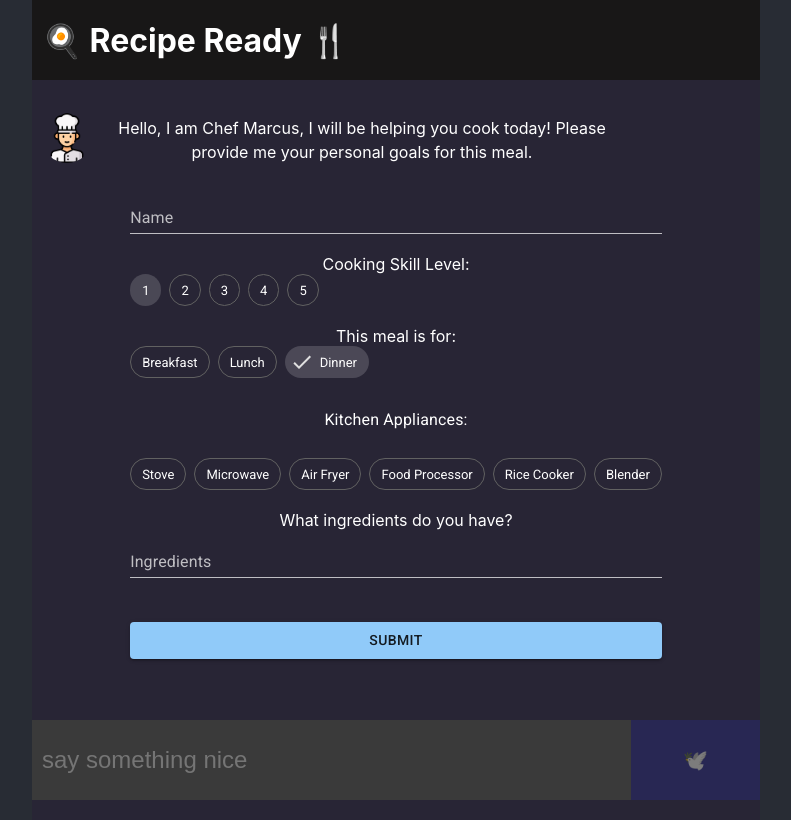
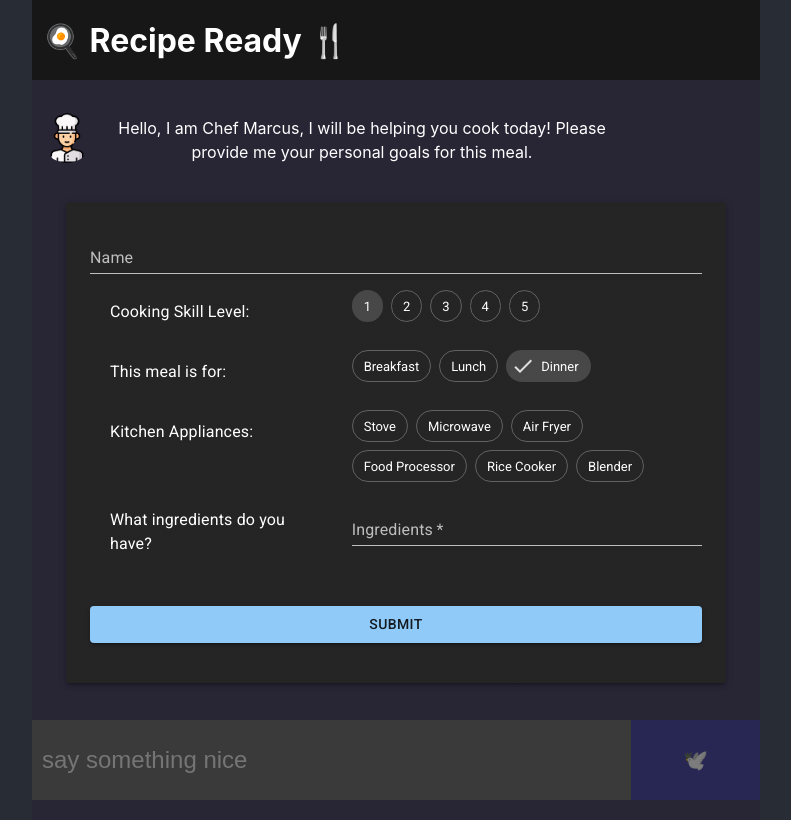
Before and after one commit to Quienten/recipe-ready, a React (Create React App) app in the folder client/: page / in a window 1280 px wide. Shown: the whole page, without its empty margins (244-1035 px from the left). Built offline with nearby package versions, Linux system fonts and the light colour scheme.

Commit message:
New whattocook design

```diff
--- a/client/src/WhatToCookForm.jsx
+++ b/client/src/WhatToCookForm.jsx
@@ -4,7 +4,7 @@ import Chip from "@mui/material/Chip";
 import Stack from "@mui/material/Stack";
 import DoneIcon from '@mui/icons-material/Done';
 import TextField from '@mui/material/TextField';
-import {Box, FormControl, Typography} from "@mui/material";
+import {Box, Container, Grid, Paper, Typography} from "@mui/material";
 
 function WhatToCookForm({addNewMessage}) {
 
@@ -76,6 +76,7 @@ function WhatToCookForm({addNewMessage}) {
     }
 
     function submit(event) {
+        console.log("submitted")
         event.preventDefault()
 
         if(!validateData()) {
@@ -107,20 +108,39 @@ function WhatToCookForm({addNewMessage}) {
     }
 
     return (
-        <div>
-            <FormControl
+        <Container
+            spacing={0}
+        >
+            <Paper
+                elevation={3}
+                sx={{
+                    my: { xs: 3, md: 2 },
+                    p: { xs: 2, md: 3 }
+                }}
+            >
+                <Box
+                    component="form"
+                    onSubmit={submit}
                     className="what-to-cook"
-                onSubmit={submit}>
+                >
+                    <Grid container spacing={2}>
+                        <Grid item xs={12}>
                             <TextField
                                 label="Name"
                                 variant="standard"
                                 value={name}
-                    onChange={(e) => {setName(e.target.value)}}
+                                onChange={(e) => {
+                                    setName(e.target.value)
+                                }}
+                                fullWidth
                             />
-                <br/>
-                <label onChange={handleSkill}> Cooking Skill Level: </label>
+                        </Grid>
+                        <Grid item xs={5}>
+                            <Typography align="left"> Cooking Skill Level: </Typography>
+                        </Grid>
+                        <Grid item xs={7}>
                             <Stack direction="row" spacing={1}>
-                    {[1,2,3,4,5].map((item, index) => {
+                                {[1, 2, 3, 4, 5].map((item, index) => {
                                     return (
                                         <Chip key={index}
                                               label={item}
@@ -130,59 +150,76 @@ function WhatToCookForm({addNewMessage}) {
                                     );
                                 })}
                             </Stack>
-                <br/>
-                <label onChange={handleMealType}> This meal is for:</label>
+                        </Grid>
+                        <Grid item xs={5}>
+                            <Typography align="left"> This meal is for:</Typography>
+                        </Grid>
+                        <Grid item xs={7}>
                             <Stack direction="row" spacing={1}>
                                 {mealOptions.map((item, index) => {
                                     return (
                                         <Chip key={index}
                                               label={item}
                                               onClick={(e) => setMealSelected(index)}
-                                      icon={index === mealSelected ? <DoneIcon /> : null}
+                                              icon={index === mealSelected ? <DoneIcon/> : null}
                                               variant={index === mealSelected ? "" : "outlined"}
                                         />
                                     );
                                 })}
                             </Stack>
-
-                <br/>
-                <Typography level="title-lg" mb={2}>
+                        </Grid>
+                        <Grid item xs={5}>
+                            <Typography
+                                align="left"
+                            >
                                 Kitchen Appliances:
                             </Typography>
+                        </Grid>
+                        <Grid item xs={7}>
                             <Box
                                 role="group"
-                    sx={{ display: 'flex', flexWrap: 'wrap', gap: 1 }}
+                                sx={{display: 'flex', flexWrap: 'wrap', gap: 1}}
                             >
                                 {applianceData.map((item, index) => {
                                     return (
                                         <Chip key={index}
                                               label={item.value}
                                               onClick={(e) => handleAppliance(e, index)}
-                                  icon={item.selected ? <DoneIcon /> : null}
+                                              icon={item.selected ? <DoneIcon/> : null}
                                               variant={item.selected ? "" : "outlined"}
                                         />
                                     );
                                 })}
                             </Box>
-                <br/>
-                <label>What ingredients do you have?</label>
+                        </Grid>
+                        <Grid item xs={5}>
+                            <Typography align="left">What ingredients do you have?</Typography>
+                        </Grid>
+                        <Grid item xs={7}>
                             <TextField
                                 label="Ingredients"
                                 variant="standard"
                                 value={ingredients}
                                 onChange={handleIngredients}
+                                fullWidth
+                                required
                             />
-                <br/>
+                        </Grid>
+                        <Grid item xs={12}>
                             <Button
                                 type="submit"
                                 fullWidth
                                 variant="contained"
-                    sx={{ mt: 3, mb: 2 }}
+                                sx={{mt: 3, mb: 2}}
                             >
                                 Submit
                             </Button>
-            </FormControl>
-        </div>
+                        </Grid>
+                    </Grid>
+                </Box>
+            </Paper>
+        </Container>
+
     );
 }
 
```
Lines whose indentation alone changed are shown as unchanged.
